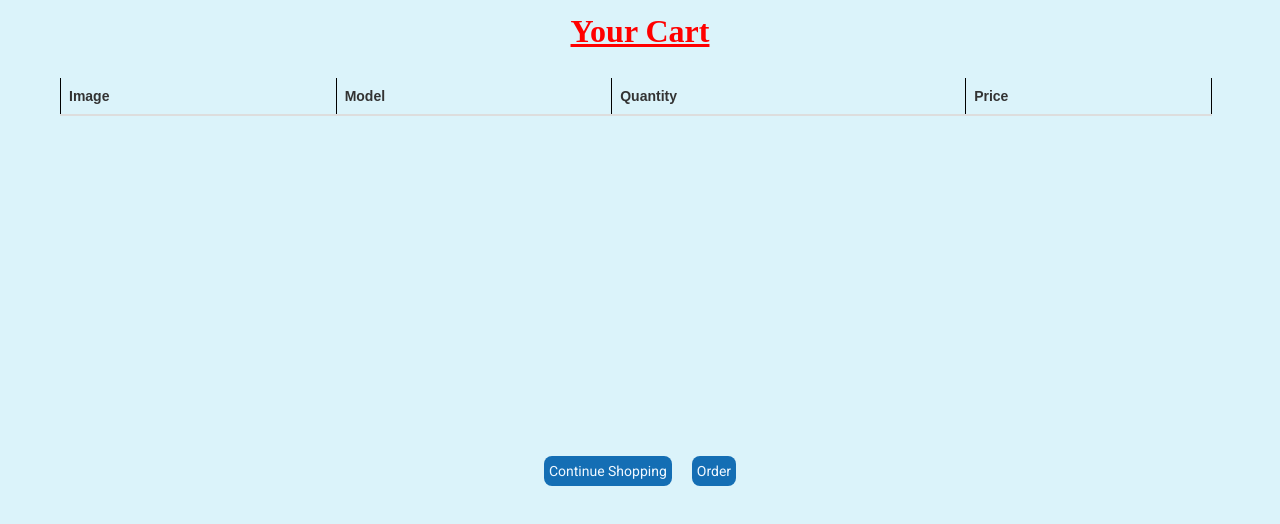
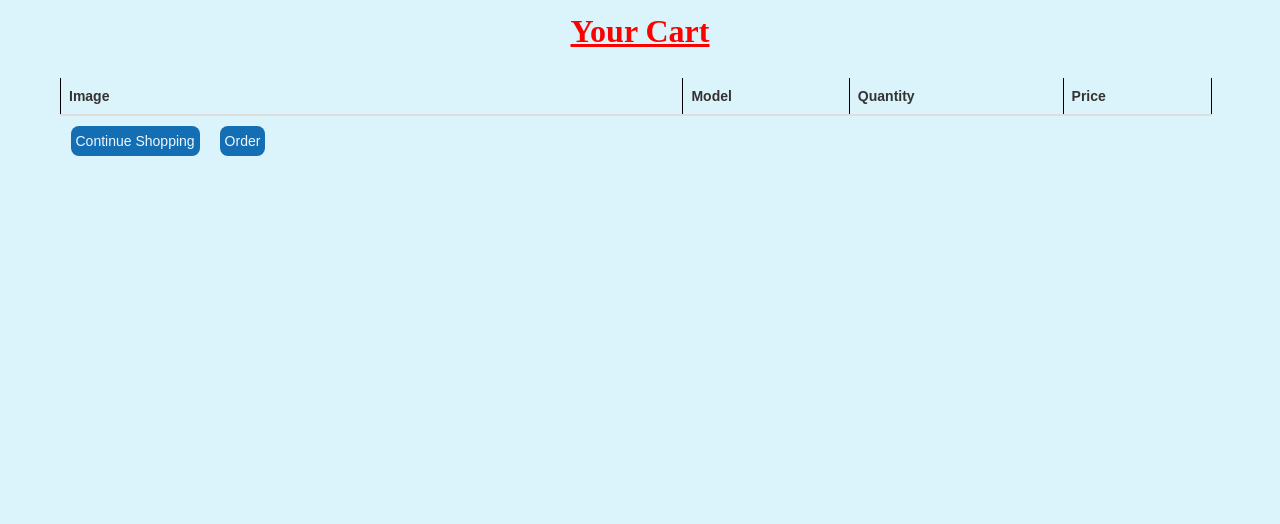
Before and after one commit to Prajwal-Ramya/FrontEnd, an Angular app: page /app-cart in a window 1280 px wide. Shown: the top 524 px of the page. Built offline with nearby package versions, Linux system fonts and the light colour scheme.

Commit message:
first commit

```diff
--- a/src/app/auth-service.service.ts
+++ b/src/app/auth-service.service.ts
@@ -9,7 +9,7 @@ export class AuthServiceService {
   constructor(private http:HttpClient) { }
    register(data:any):Observable<any>{
      console.log("I am Working")
-     return this.http.post('',data)
+     return this.http.post('localhost:8080/postOrder',data)
 
   }
 }
--- a/src/app/cart/cart.component.html
+++ b/src/app/cart/cart.component.html
@@ -13,7 +13,7 @@
     <tbody>
       <tr *ngFor="let cartItem of cartService.cartItems">
         <td>
-          <img src="assets/imgs/{{cartItem.image}}" alt="{{cartItem.name}}" border=3 height=100 width=200>
+          <img src="assets/imgs/{{cartItem.image}}" alt="{{cartItem.name}}"height=100 width=200>
         </td>
         <td>{{cartItem.brand}}</td>
         <td>
@@ -26,15 +26,15 @@
         <td>{{cartItem.quantity * cartItem.price}}</td>
       </tr>
     </tbody>
+    <tbody>
+      <div>
+        <div class="total" *ngIf="cartService.cartItems.length > 1">
+          <h3>Total: {{cartService.totalAmount}}</h3>
+        </div>
+        <button class="btn1" routerLink="/homepage"> Continue Shopping</button>
+        <button class="btn1" (click)="CartData(cartService.cartItems)" >Order</button>
+
+      </div>
+    </tbody>
 
   </table>
-
-  <div class="button">
-    <div class="total" *ngIf="cartService.cartItems.length > 1">
-      <h3>Total: {{cartService.totalAmount}}</h3>
-    </div>
-    <button class="btn1" routerLink="/homepage"> Continue Shopping</button>
-    <button class="btn1" (click)="CartData(cartService.cartItems)" >Order</button>
-
-  </div>
-</div>
```
